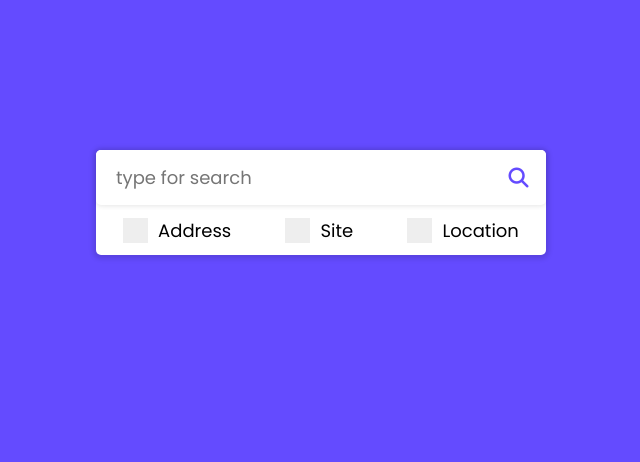
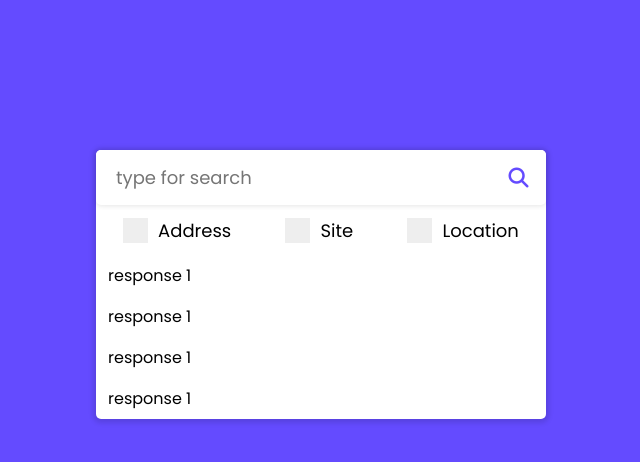
Before and after one commit to sricharan84/auto-completer-css, a plain HTML site: page index.html in a window 1280 px wide. Shown: the whole page, without its empty margins (319-959 px from the left). Drawn offline with Linux system fonts and the light colour scheme.

Commit message:
2 files modified

```diff
--- a/index.html
+++ b/index.html
@@ -39,6 +39,10 @@
               </label>
             </div>
           </div>
+          <li>response 1</li>
+          <li>response 1</li>
+          <li>response 1</li>
+          <li>response 1</li>
         </div>
         <div class="icon">
           <i class="fas fa-search"></i>
@@ -46,6 +50,6 @@
       </div>
     </div>
     <script src="suggestions.js"></script>
-    <script src="script.js"></script>
+    <!-- <script src="script.js"></script> -->
   </body>
 </html>
--- a/styles.css
+++ b/styles.css
@@ -52,7 +52,7 @@ body {
 .autocom-box li {
   list-style: none;
   padding: 8px 12px;
-  display: none;
+  /* display: none; */
   width: 100%;
   cursor: default;
   border-radius: 3px;
```
